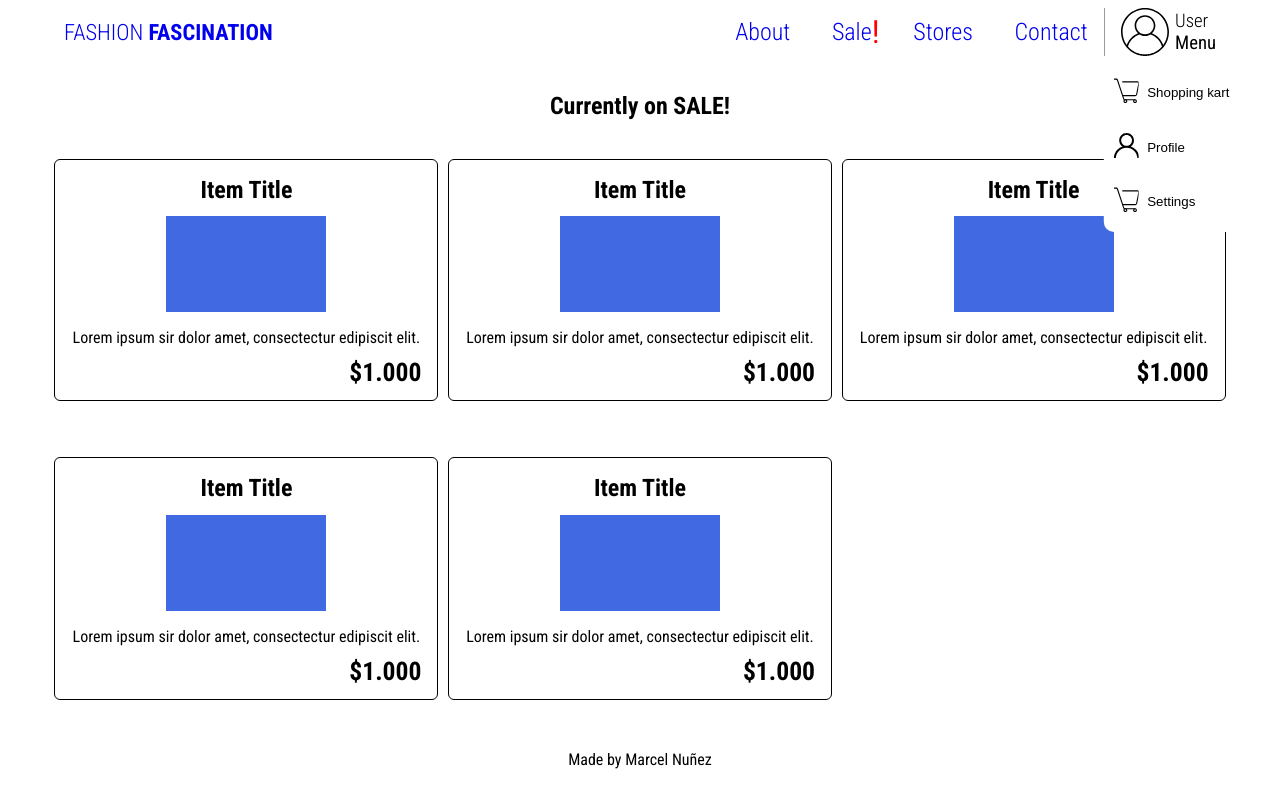
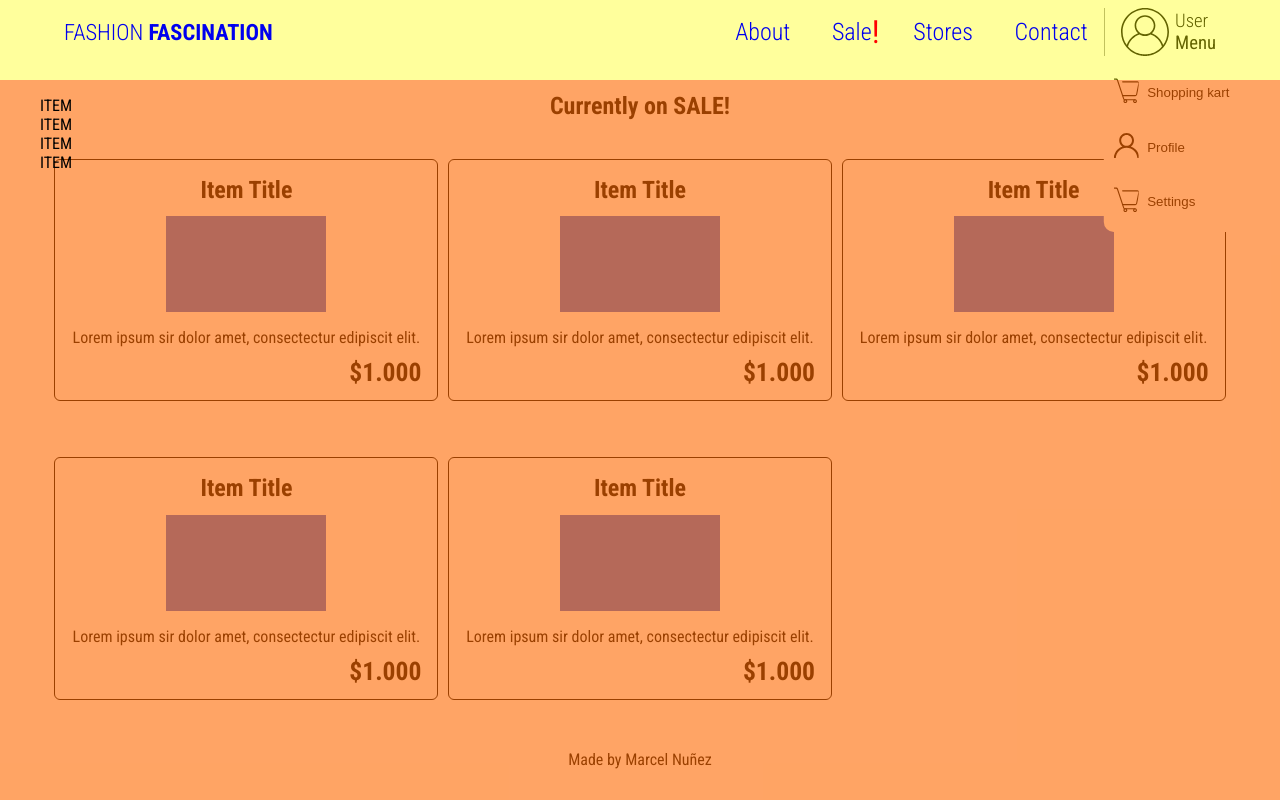
Before and after one commit to MarcelNDG/Fashion-2, a React (Create React App) app: page /sale in a window 1280 px wide. Both pictures are taken after a click on the button 1210 px from the left and 32 px from the top of the page. Built offline with nearby package versions, Linux system fonts and the light colour scheme.

Commit message:
PAge WIP to show

```diff
--- a/src/App.css
+++ b/src/App.css
@@ -56,7 +56,7 @@ body{
   /* -- Mobile menu  -- */
 
   .sideMenu{
-    display: flex;
+
     position: absolute;
     flex-direction: column;
     justify-content: flex-end;
@@ -72,10 +72,24 @@ body{
  .sideContent{
    height: 90vh;
    width: 100vw;
+   background-color: rgba(255, 0, 0, 0.356);
+ }
 
-   background-color: rgba(255, 0, 0, 0.356);
+ .sideContent ul{
+   display: flex;
+   flex-direction: column;
+ }
 
+ .sideContent ul li{
+   list-style: none;
+ }
 
+ .noMenu{
+   display: none;
+ }
+
+ .showMenu{
+   display: flex;
  }
 
 /* -- Profile menu --*/
--- a/src/components/MenuBtn.js
+++ b/src/components/MenuBtn.js
@@ -20,6 +20,7 @@ const MenuBtn = () => {
             } else {
                 sideMenu.classList.add('showMenu')
                 sideMenu.classList.remove('noMenu')
+                console.log('test');
             }
 
 
--- a/src/components/SideMenu.js
+++ b/src/components/SideMenu.js
@@ -3,8 +3,15 @@ import React from 'react'
 const SideMenu = () => {
     return (
         <>
-        <div className='sideMenu showMenu' id='sideMenu'>
-            <div className='sideContent'></div>
+        <div className='sideMenu noMenu' id='sideMenu'>
+            <div className='sideContent'>
+                <ul>
+                    <li>ITEM</li>
+                    <li>ITEM</li>
+                    <li>ITEM</li>
+                    <li>ITEM</li>
+                </ul>
+            </div>
         </div>
         </>
     )
```
